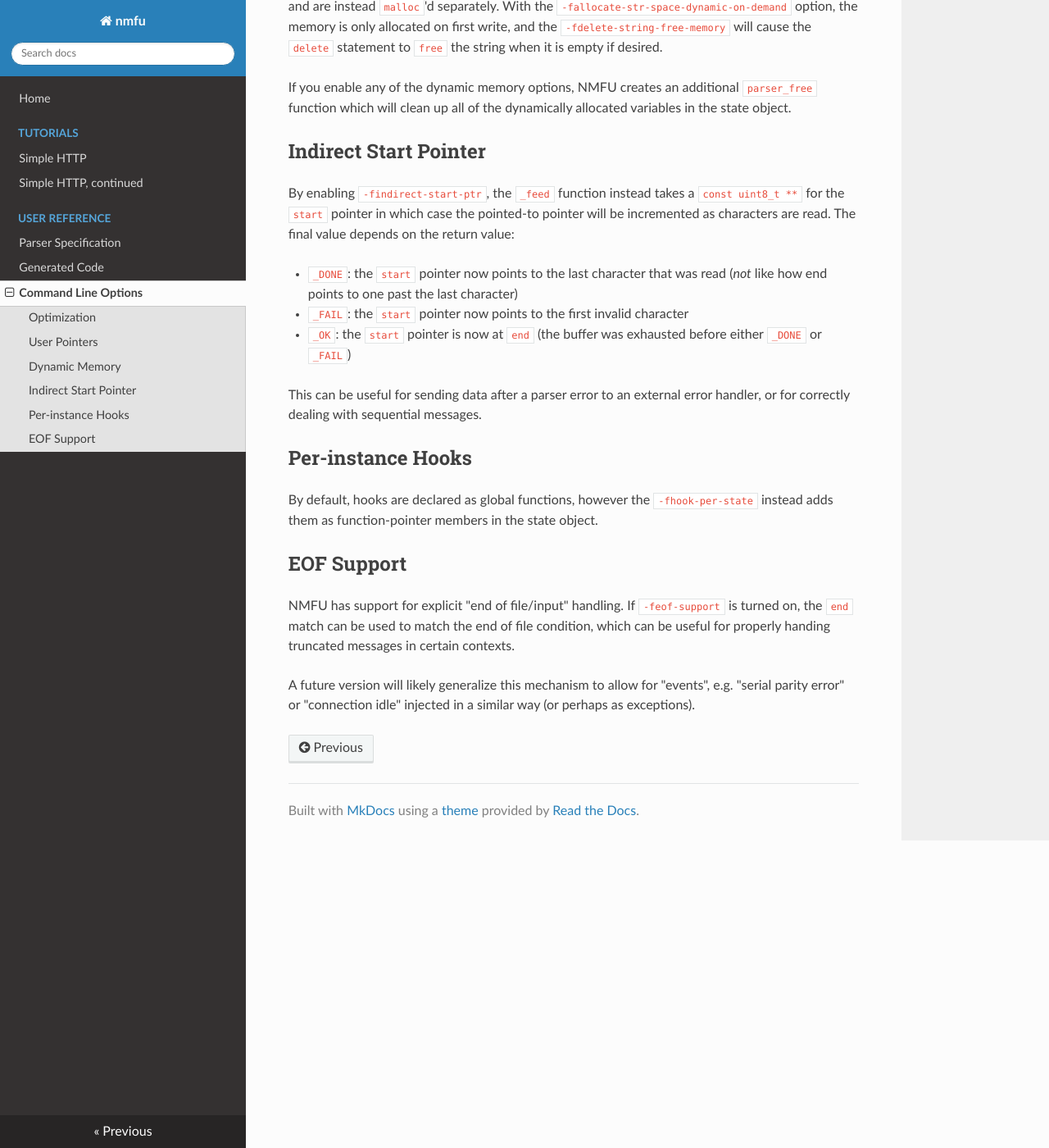
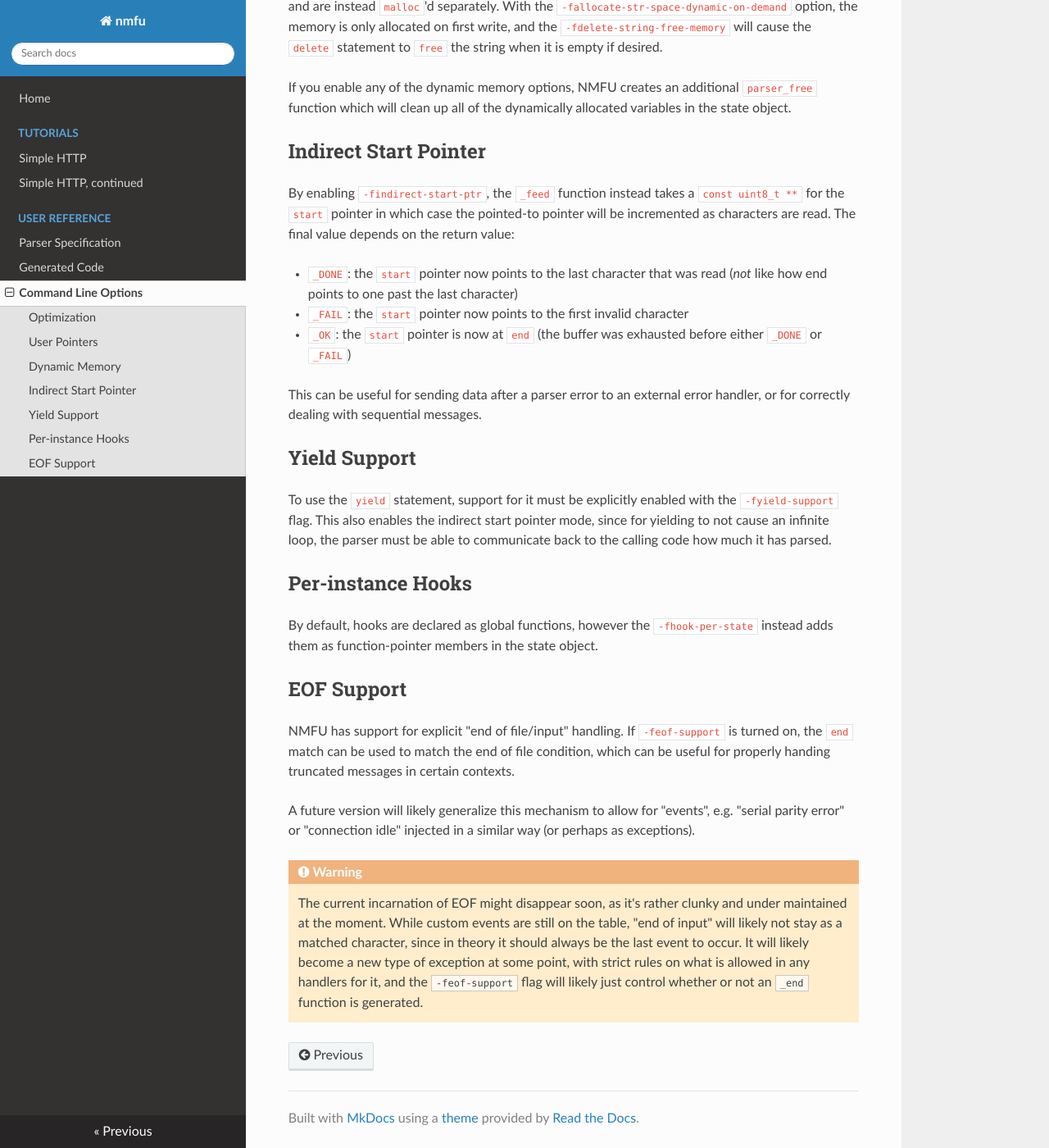
Before and after one commit to mincrmatt12/nmfu, an MkDocs documentation site: the page built from docs/user-ref/cli.md, in a window 1280 px wide and 1400 px high, scrolled down 747 px. Shown: the whole window at 82% size. Built offline with MkDocs 1.6.1, drawn with Linux system fonts in a browser that asks for light colours.

Commit message:
Document new finish/yield C api

```diff
--- a/docs/user-ref/cli.md
+++ b/docs/user-ref/cli.md
@@ -43,6 +43,12 @@ will be incremented as characters are read. The final value depends on the retur
 This can be useful for sending data after a parser error to an external error handler, or for
 correctly dealing with sequential messages.
 
+## Yield Support
+
+To use the `yield` statement, support for it must be explicitly enabled with the `-fyield-support` flag. This also enables
+the indirect start pointer mode, since for yielding to not cause an infinite loop, the parser must be able to communicate
+back to the calling code how much it has parsed.
+
 ## Per-instance Hooks
 
 By default, hooks are declared as global functions, however the `-fhook-per-state` instead adds them
@@ -57,3 +63,9 @@ for properly handing truncated messages in certain contexts.
 A future version will likely generalize this mechanism to allow for "events", e.g.
 "serial parity error" or "connection idle" injected in a similar way (or perhaps
 as exceptions).
+
+!!! warning
+    The current incarnation of EOF might disappear soon, as it's rather clunky and under maintained at the moment. While custom events are still on the table,
+    "end of input" will likely not stay as a matched character, since in theory it should always be the last event to occur. It will likely become a new
+    type of exception at some point, with strict rules on what is allowed in any handlers for it, and the `-feof-support` flag will likely just control
+    whether or not an `_end` function is generated.
```
Also changed, not shown: docs/user-ref/generated-code.md (+9 -2 lines).
